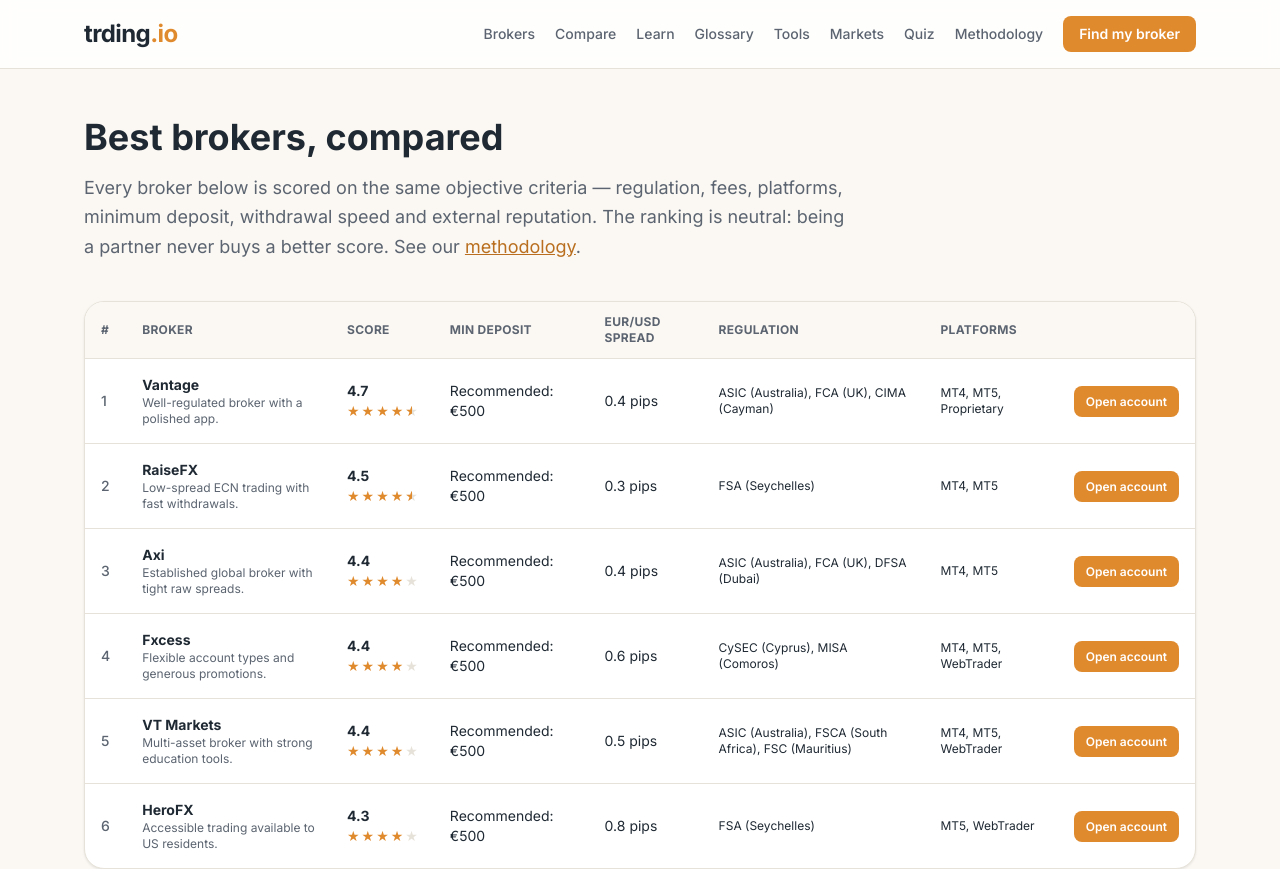
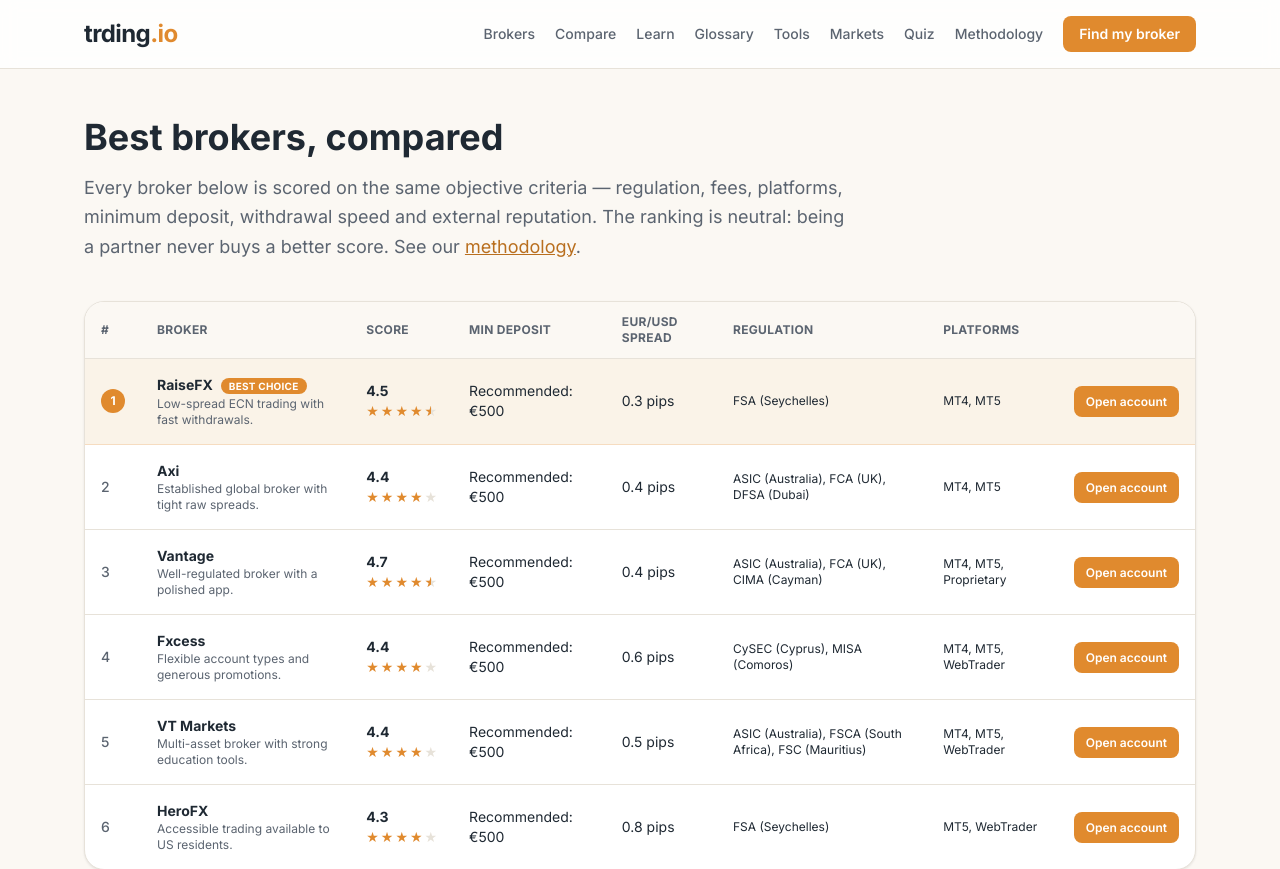
Before and after one commit to falcozoo/trding, a Next.js app: page /brokers in a window 1280 px wide. Shown: the top 869 px of the page. Built offline with nearby package versions, Linux system fonts and the light colour scheme.

Commit message:
Consistent listing order site-wide: RaiseFX + Axi lead /brokers, home, general /best pages; add 'Best choice' visual highlight on #1 (single-stat best pages stay honest to their stat)

```diff
--- a/app/best/[need]/page.tsx
+++ b/app/best/[need]/page.tsx
@@ -3,6 +3,7 @@
 import Link from "next/link";
 import { getBrokers } from "@/lib/brokers";
 import { scoreBrokers } from "@/lib/scoring";
+import { leadListing } from "@/lib/listingOrder";
 import { Stars } from "@/components/Stars";
 import { RelatedLinks, CROSS_LINKS } from "@/components/RelatedLinks";
 import { ALL_ANGLES, getAngle } from "@/lib/bestFor";
@@ -42,7 +43,13 @@
   let scored = scoreBrokers(pool, angle.weights);
 
   // 3) Optional ranking override for single-stat angles (spread, leverage, ...).
-  if (angle.sort) scored = angle.sort(scored);
+  //    For those, the order must stay honest to the stat, so we DON'T re-lead.
+  //    For general-score angles, apply the site-wide listing lead (RaiseFX, Axi).
+  if (angle.sort) {
+    scored = angle.sort(scored);
+  } else {
+    scored = leadListing(scored);
+  }
 
   const itemListLd = {
     "@context": "https://schema.org",
--- a/app/brokers/page.tsx
+++ b/app/brokers/page.tsx
@@ -2,6 +2,7 @@
 import Link from "next/link";
 import { getBrokers } from "@/lib/brokers";
 import { scoreBrokers } from "@/lib/scoring";
+import { leadListing } from "@/lib/listingOrder";
 import { Stars } from "@/components/Stars";
 import { SITE } from "@/lib/site";
 import { ALL_ANGLES } from "@/lib/bestFor";
@@ -13,7 +14,7 @@
 };
 
 export default function BrokersPage() {
-  const scored = scoreBrokers(getBrokers());
+  const scored = leadListing(scoreBrokers(getBrokers()));
 
   return (
     <div className="mx-auto max-w-6xl px-5 py-12">
@@ -52,9 +53,21 @@
             {scored.map((s, i) => (
               <tr
                 key={s.broker.slug}
-                className="border-b border-line last:border-0 hover:bg-cream/60"
+                className={
+                  i === 0
+                    ? "border-b border-amber/30 bg-amber-soft/50"
+                    : "border-b border-line last:border-0 hover:bg-cream/60"
+                }
               >
-                <td className="px-4 py-4 font-medium text-muted">{i + 1}</td>
+                <td className="px-4 py-4 font-medium text-muted">
+                  {i === 0 ? (
+                    <span className="inline-flex h-6 w-6 items-center justify-center rounded-full bg-amber text-xs font-bold text-white">
+                      1
+                    </span>
+                  ) : (
+                    i + 1
+                  )}
+                </td>
                 <td className="px-4 py-4">
                   <Link
                     href={`/brokers/${s.broker.slug}`}
@@ -62,6 +75,11 @@
                   >
                     {s.broker.name}
                   </Link>
+                  {i === 0 && (
+                    <span className="ml-2 rounded-full bg-amber px-2 py-0.5 text-[10px] font-bold uppercase tracking-wide text-white">
+                      Best choice
+                    </span>
+                  )}
                   <div className="text-xs text-muted">{s.broker.tagline}</div>
                 </td>
                 <td className="px-4 py-4">
--- a/app/page.tsx
+++ b/app/page.tsx
@@ -1,6 +1,7 @@
 import Link from "next/link";
 import { getBrokers } from "@/lib/brokers";
 import { scoreBrokers } from "@/lib/scoring";
+import { leadListing } from "@/lib/listingOrder";
 import { Stars } from "@/components/Stars";
 import { FearGreed } from "@/components/FearGreed";
 import { getFearGreed } from "@/lib/markets";
@@ -8,22 +9,8 @@
 /** Keep the homepage fresh: refresh the market pulse ~every 15 min. */
 export const revalidate = 900;
 
-/**
- * Homepage "Top-rated" preview order (Falco business rule).
- * Presentation-only: the underlying objective scores are untouched and still
- * shown. We simply lead this shortlist with RaiseFX and Axi, then keep the rest
- * in their honest scored order. This does not affect /brokers, the quiz, or any
- * ranking — only the 3-card teaser on the homepage.
- */
-const HOME_PREVIEW_LEAD = ["raisefx", "axi"];
-
 export default async function HomePage() {
-  const scored = scoreBrokers(getBrokers());
-  const lead = HOME_PREVIEW_LEAD.map((slug) =>
-    scored.find((s) => s.broker.slug === slug)
-  ).filter((s): s is (typeof scored)[number] => Boolean(s));
-  const rest = scored.filter((s) => !HOME_PREVIEW_LEAD.includes(s.broker.slug));
-  const top = [...lead, ...rest].slice(0, 3);
+  const top = leadListing(scoreBrokers(getBrokers())).slice(0, 3);
   const fg = await getFearGreed(); // never throws; null-safe teaser below
 
   return (
@@ -124,8 +111,17 @@
             <Link
               key={s.broker.slug}
               href={`/brokers/${s.broker.slug}`}
-              className="group rounded-xl2 border border-line bg-paper p-6 shadow-card transition hover:border-amber"
+              className={
+                i === 0
+                  ? "group relative rounded-xl2 border-2 border-amber bg-amber-soft/40 p-6 shadow-card transition hover:border-amber-dark"
+                  : "group rounded-xl2 border border-line bg-paper p-6 shadow-card transition hover:border-amber"
+              }
             >
+              {i === 0 && (
+                <span className="absolute -top-3 left-4 rounded-full bg-amber px-3 py-0.5 text-[11px] font-bold uppercase tracking-wide text-white shadow-card">
+                  Best choice
+                </span>
+              )}
               <div className="flex items-center justify-between">
                 <span className="text-sm font-medium text-muted">#{i + 1}</span>
                 <span className="rounded-full bg-cream px-2.5 py-0.5 text-sm font-bold text-ink">
--- /dev/null
+++ b/lib/listingOrder.ts
@@ -0,0 +1,26 @@
+import type { ScoredBroker } from "./scoring";
+
+/**
+ * Site-wide presentation order for broker listings (Falco business rule).
+ *
+ * Presentation-only: the underlying objective scores are untouched and still
+ * shown exactly as computed. We simply LEAD every general listing with RaiseFX
+ * then Axi, and keep the rest of the list in its honest scored order. This makes
+ * the whole site consistent (homepage, /brokers, /best/*) instead of each page
+ * ordering differently.
+ *
+ * This does NOT change any score, any star rating, or the quiz recommendation
+ * logic (which has its own featured mechanism). It only reorders how an already
+ * scored shortlist is displayed.
+ */
+export const LISTING_LEAD_SLUGS = ["raisefx", "axi"];
+
+export function leadListing(scored: ScoredBroker[]): ScoredBroker[] {
+  const lead = LISTING_LEAD_SLUGS.map((slug) =>
+    scored.find((s) => s.broker.slug === slug)
+  ).filter((s): s is ScoredBroker => Boolean(s));
+  const rest = scored.filter(
+    (s) => !LISTING_LEAD_SLUGS.includes(s.broker.slug)
+  );
+  return [...lead, ...rest];
+}
```
